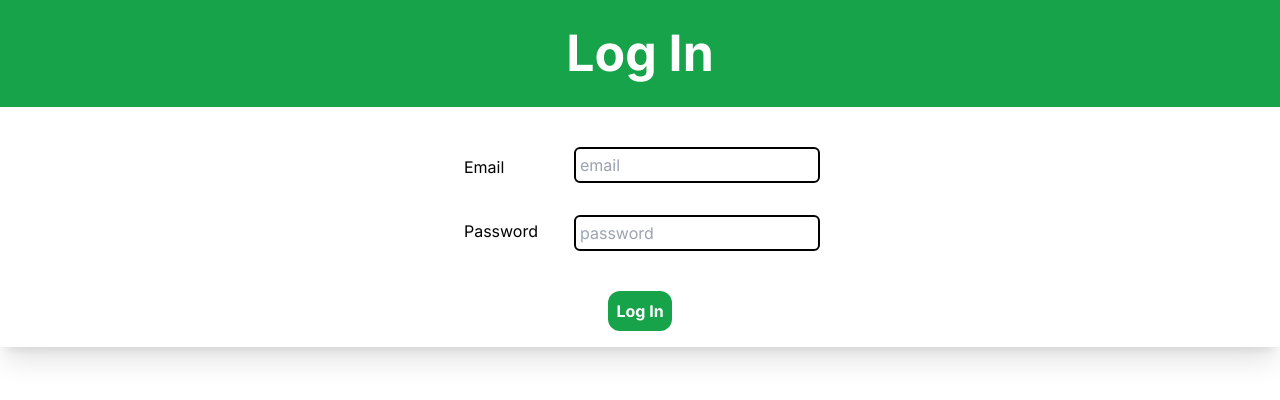
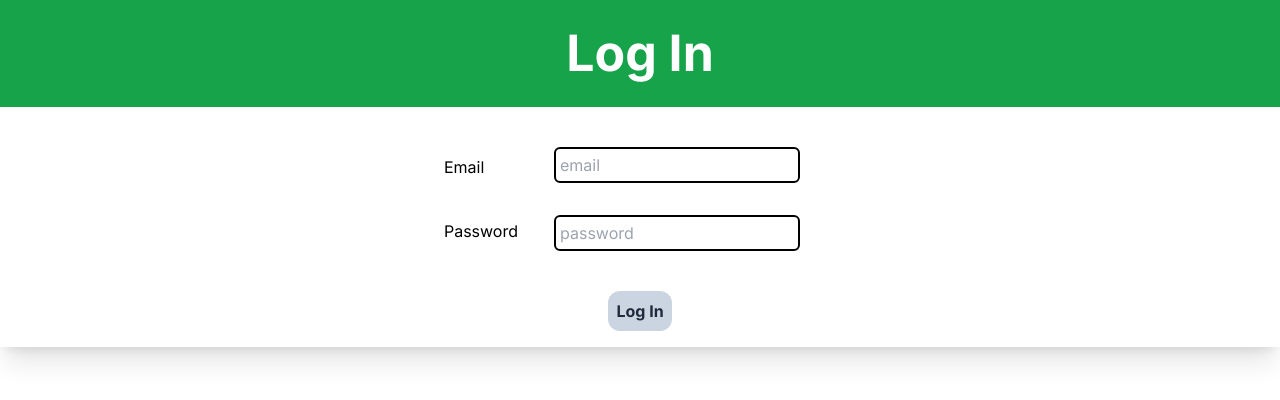
Before and after one commit to simran019/food_app, a Next.js app: page / in a window 1280 px wide. Shown: the top 400 px of the page. Built offline with nearby package versions, Linux system fonts and the light colour scheme.

Commit message:
added login and logout functionality and error handling

```diff
--- a/app/Helpers/page.tsx
+++ b/app/Helpers/page.tsx
@@ -1,5 +1,5 @@
-const Wrapper =(props:any)=>{
-    return props.children
-}
+const Wrapper = (props: any) => {
+  return props.children;
+};
 
 export default Wrapper;
--- /dev/null
+++ b/app/Home/page.tsx
@@ -0,0 +1,9 @@
+const Dashboard = () => {
+  return (
+    <div className="text-center text-5xl font-extrabold flex items-center justify-center h-screen">
+      Welcome back
+    </div>
+  );
+};
+
+export default Dashboard;
--- /dev/null
+++ b/app/Login/page.tsx
@@ -0,0 +1,134 @@
+"use client";
+
+import { useEffect, useState } from "react";
+
+const Login = (props: any) => {
+  const [userDetails, setUserDetails] = useState({
+    email: "",
+    password: "",
+  });
+
+  const [error, setError] = useState({
+    emailError: "",
+    passwordError: "",
+  });
+
+  const [isDisabled, setIsDisabled] = useState(true);
+
+  const inputHandler = (identifier: string, value: string) => {
+    setUserDetails((prevState) => {
+      return { ...prevState, [identifier]: value };
+    });
+    validationHandler(identifier);
+  };
+
+  const validationHandler = (identifier: string) => {
+    if (identifier == "email") {
+      if (
+        !userDetails.email.includes("@") ||
+        !userDetails.email.includes(".")
+      ) {
+        console.log(error, identifier);
+        setError((prevState) => {
+          return { ...prevState, ["emailError"]: "must contain @ and ." };
+        });
+      } else {
+        console.log(error);
+        setError((prevState) => {
+          return { ...prevState, ["emailError"]: "" };
+        });
+      }
+    } else {
+      if (userDetails.password.length < 6) {
+        console.log(error);
+        setError((prevState) => {
+          return {
+            ...prevState,
+            ["passwordError"]: "must be atleast 6 characters long",
+          };
+        });
+      } else {
+        console.log(error);
+        setError((prevState) => {
+          return { ...prevState, ["passwordError"]: "" };
+        });
+      }
+    }
+    if (
+      userDetails.email.includes("@") &&
+      userDetails.email.includes(".") &&
+      userDetails.password.length > 6
+    ) {
+      setIsDisabled(false);
+    } else {
+      setIsDisabled(true);
+    }
+  };
+
+  const submitHandler = (event: any) => {
+    event.preventDefault();
+    localStorage.setItem("loggedIn", JSON.stringify("yes"));
+    props.onLogin();
+  };
+  useEffect(() => {
+    let loginInfo = localStorage.getItem("loggedIn");
+    // console.log(JSON.parse(loginInfo) == "yes")
+    if (JSON.parse(loginInfo) == "yes") {
+      props.onLogin(true);
+    } else {
+      props.onLogout(false);
+    }
+  }, [props.onLogin, props.onLogout]);
+
+  useEffect(() => {}, [isDisabled]);
+
+  return (
+    <div className="flex flex-col items-center justify-center p-4 gap-4 shadow-xl">
+      <div className="flex items-center justify-center p-4 gap-4">
+        <div className="flex flex-col gap-8 p-2">
+          <label className="p-1">Email</label>
+          <label className="p-1">Password</label>
+        </div>
+        <div className="flex flex-col gap-8 p-2">
+          <input
+            className={`border-2 rounded-md p-1 ${
+              error.emailError ? "border-red-300" : "border-black"
+            }`}
+            type="text"
+            placeholder="email"
+            onChange={(event) => inputHandler("email", event.target.value)}
+          />
+          <input
+            className={`border-2 rounded-md p-1 ${
+              error.passwordError ? "border-red-300" : "border-black"
+            }`}
+            type="password"
+            placeholder="password"
+            onChange={(event) => inputHandler("password", event.target.value)}
+          />
+        </div>
+        <div className="flex flex-col gap-8 p-2">
+          <span className="p-1 text-red-400">{error.emailError}</span>
+          <span className="p-1 text-red-400">{error.passwordError}</span>
+        </div>
+      </div>
+      <div>
+        <button
+          className={`p-2 rounded-xl font-bold ${
+            isDisabled
+              ? "bg-slate-300 text-slate-800"
+              : "bg-green-600 text-white"
+          }`}
+          type="submit"
+          onClick={submitHandler}
+          disabled={isDisabled}
+        >
+          Log In
+        </button>
+        <p>{isDisabled}</p>
+      </div>
+    </div>
+  );
+};
+
+export default Login;
--- a/app/MainHeader/page.tsx
+++ b/app/MainHeader/page.tsx
@@ -1,36 +1,24 @@
 import Wrapper from "../Helpers/page";
-// import styles from "../../"
 
 const MainHeader = (props: any) => {
+  const info = props?.onLogin ? "justify-between" : "justify-center";
+  const clickHandler = () => {
+    props.onLogout();
+  };
   return (
-    <Wrapper>
-      <div className="bg-green-600 headerFont text-center p-4">
-        Log In
-      </div>
-      <div className="flex flex-col items-center justify-center p-4 gap-4 shadow-xl">
-        <div className="flex items-center justify-center p-4 gap-4">
-          <div className="flex flex-col gap-8 p-2">
-            <label className="p-1">Email</label>
-            <label className="p-1">Password</label>
-          </div>
-          <div className="flex flex-col gap-8 p-2">
-            <input
-              className="border-black border-2 rounded-md p-1"
-              type="text"
-              placeholder="email"
-            />
-            <input
-              className="border-black border-2 rounded-md p-1"
-              type="password"
-              placeholder="password"
-            />
-          </div>
+    <div className={`flex bg-green-600 headerFont text-center p-4 ${info}`}>
+      {props.onLogin && <div></div>}
+      <div>Log In</div>
+
+      {props.onLogin && (
+        <div className="flex justify-between items-center w-fit gap-4 font-light text-xl">
+          <button>Home</button>
+          <button className="bg-red-800 p-4 rounded-xl" onClick={clickHandler}>
+            Logout
+          </button>
         </div>
-        <div>
-          <button className="bg-green-600 p-2 rounded-xl font-bold text-white">Log In</button>
-        </div>
-      </div>
-    </Wrapper>
+      )}
+    </div>
   );
 };
 
--- a/app/page.tsx
+++ b/app/page.tsx
@@ -1,10 +1,26 @@
-import Wrapper from "./Helpers/page"
-import MainHeader from "./MainHeader/page"
+"use client";
+
+import { useState } from "react";
+import Wrapper from "./Helpers/page";
+import Login from "./Login/page";
+import MainHeader from "./MainHeader/page";
+import Dashboard from "./Home/page";
 
 export default function Home() {
+  const [isLoggedIn, setisLoggedIn] = useState(false);
+
+  const loginHandler = () => {
+    setisLoggedIn(true);
+  };
+  const logoutHandler = () => {
+    setisLoggedIn(false);
+    localStorage.setItem("loggedIn", JSON.stringify("no"));
+  };
   return (
     <Wrapper>
-      <MainHeader/>
+      <MainHeader onLogin={isLoggedIn} onLogout={logoutHandler} />
+      {!isLoggedIn && <Login onLogin={loginHandler} onLogout={logoutHandler} />}
+      {isLoggedIn && <Dashboard />}
     </Wrapper>
-  )
+  );
 }
```
